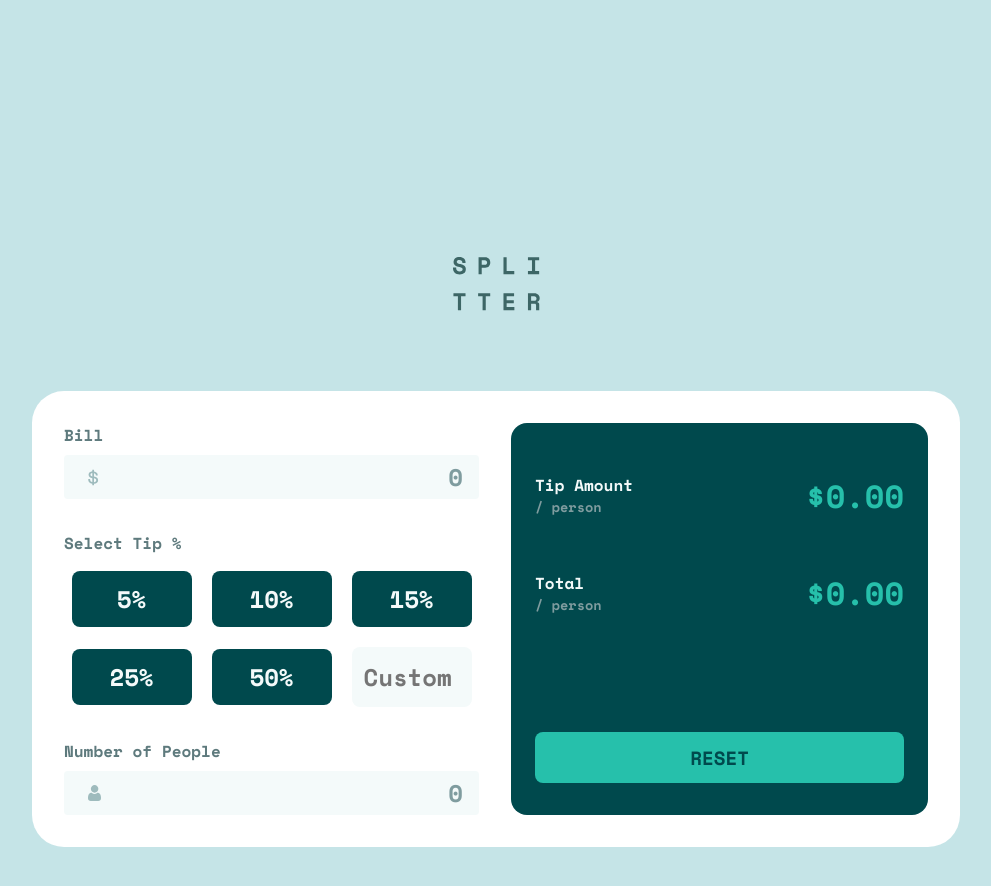
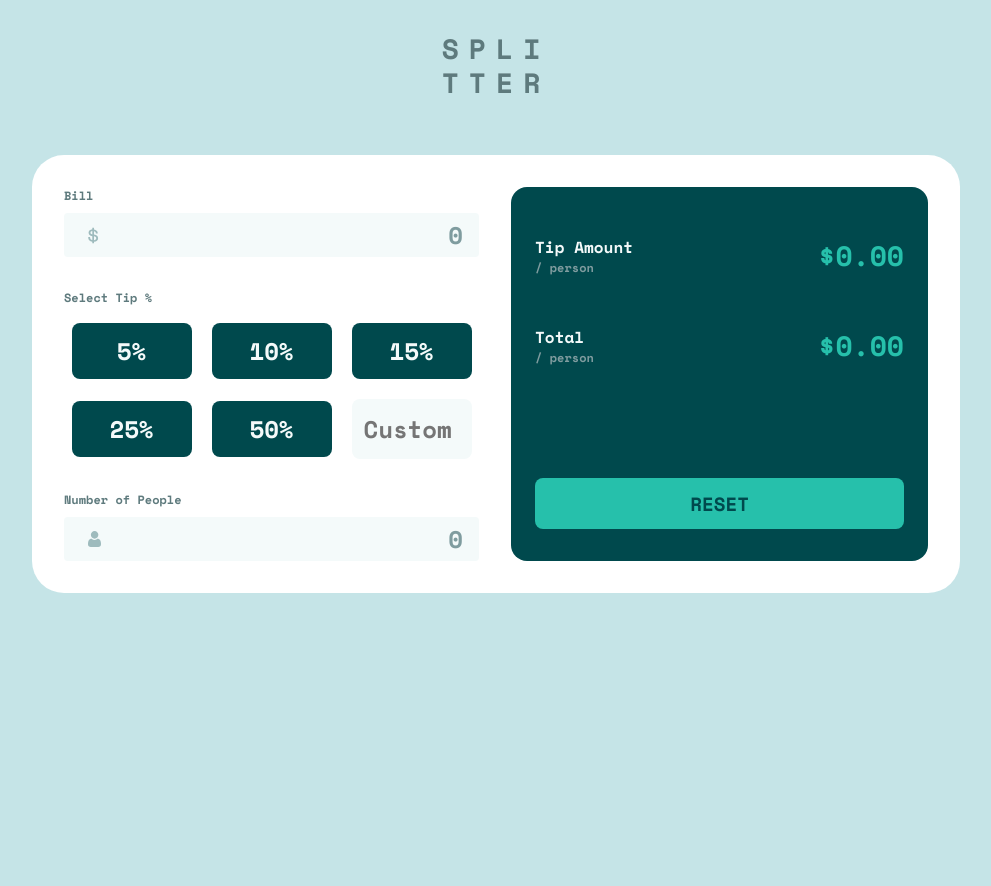
Before and after one commit to YuliaLantzberg/tip-calculator_fm, a plain HTML site: page index.html in a window 1280 px wide. Shown: the whole page, without its empty margins (144-1135 px from the left). After the commit the page ends 800 px from the top, so only its background shows below. Drawn offline with nearby package versions, Linux system fonts and the light colour scheme.

Commit message:
Fix position and logo

```diff
--- a/index.html
+++ b/index.html
@@ -24,7 +24,7 @@
 	</head>
 	<body>
 		<main class="main-container flex-column">
-			<img src="images/logo.svg" class="logo" alt="" />
+			<h1 class="logo">SPLI<br />TTER</h1>
 			<article class="calculator flex-column">
 				<div class="calculator__main flex-column">
 					<section class="calculator__total-bill flex-column">
--- a/styles.css
+++ b/styles.css
@@ -98,6 +98,14 @@ h6 {
 }
 
 /* --------GENERAL STYLES---------- */
+body {
+	display: flex;
+	flex-direction: column;
+	align-items: center;
+	justify-content: center;
+	background-color: var(--grayish-cyan-200);
+	font-family: var(--ff-regular);
+}
 
 input::-webkit-outer-spin-button,
 input::-webkit-inner-spin-button {
@@ -105,15 +113,27 @@ input::-webkit-inner-spin-button {
 	margin: 0;
 }
 
+/* Firefox */
+input[type="number"] {
+	appearance: textfield;
+	-moz-appearance: textfield;
+}
+
 .main-container {
-	background-color: var(--grayish-cyan-200);
-	font-family: var(--ff-regular);
-	min-height: 64rem;
+	width: 100%;
+	height: 100%;
+	flex: 1;
+	display: grid;
+	place-items: center;
+	max-width: 90rem;
 }
 
 .logo {
-	max-width: 5.438rem;
-	margin: 5rem;
+	line-height: 1.2;
+	font-size: 1.75rem;
+	letter-spacing: 10px;
+	color: var(--grayish-cyan-600);
+	padding: clamp(0rem, 2rem, 2.5rem) 0 3.5rem;
 }
 
 .btn {
@@ -151,7 +171,9 @@ input::-webkit-inner-spin-button {
 	width: 100%;
 	border-radius: 2rem;
 	padding: 3rem;
+	/* padding: 1.75rem; */
 	max-width: 58rem;
+	/* max-width: 31rem; */
 }
 
 .calculator__main {
@@ -166,7 +188,7 @@ input::-webkit-inner-spin-button {
 }
 
 .calculator__section-title {
-	font-size: 1rem;
+	font-size: 0.75rem;
 	color: var(--grayish-cyan-600);
 	display: flex;
 	justify-content: space-between;
@@ -283,14 +305,14 @@ input::-webkit-inner-spin-button {
 .perperson__note {
 	font-weight: var(--fw-bold);
 	color: var(--grayish-cyan-400);
-	font-size: 0.85rem;
+	font-size: 0.75rem;
 }
 
 .perperson__amount {
 	color: var(--strong-cyan-500);
 	display: inline-block;
 	font-weight: var(--fw-bold);
-	font-size: 2rem;
+	font-size: 1.75rem;
 }
 
 .btn--reset {
```
